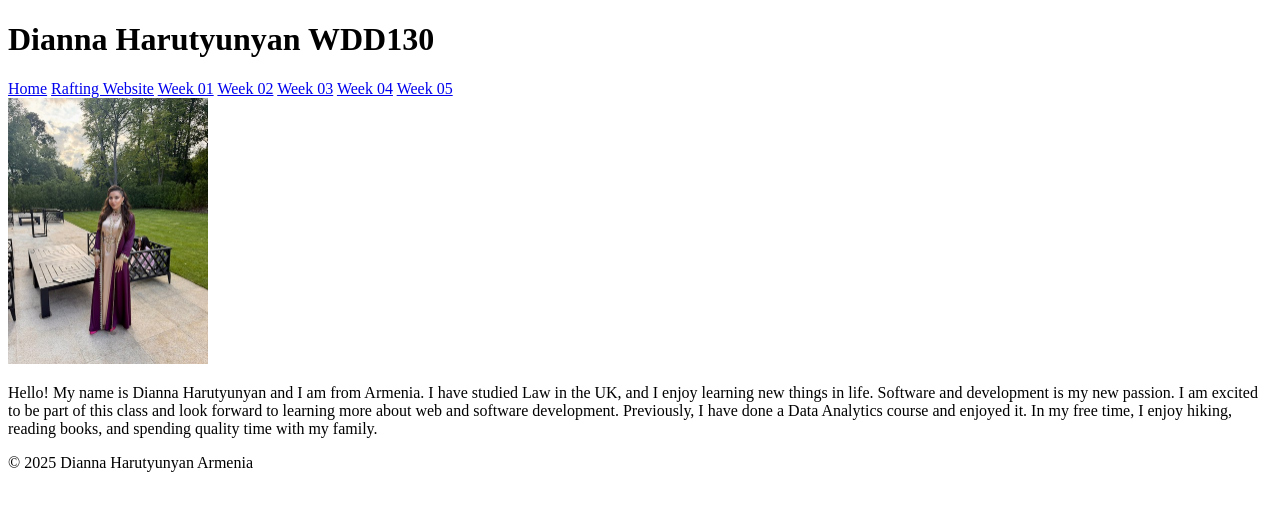
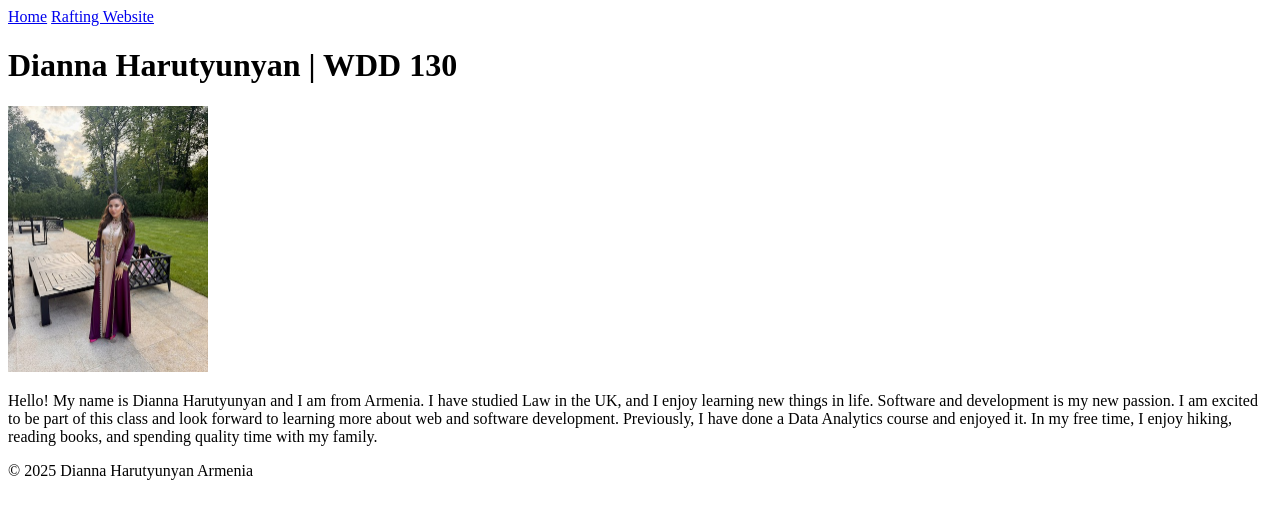
Before and after one commit to hardianna/wdd130, a plain HTML site: page index.html in a window 1280 px wide. Drawn offline with Linux system fonts and the light colour scheme.

Commit message:
correct code

```diff
--- a/index.html
+++ b/index.html
@@ -4,24 +4,18 @@
 <head>
   <meta charset="UTF-8">
   <meta name="viewport" content="width=device-width, initial-scale=1.0">
-  <title>Dianna Harutyunyan WDD130</title>
+  <title>Dianna Harutyunyan | WDD 130</title>
 </head>
 
 <body>
   <header>
-    <h1>Dianna Harutyunyan WDD130</h1>
     <nav>
       <a href="index.html">Home</a>
       <a href="wwr/index.html">Rafting Website</a>
-      <a href="week01/index.html">Week 01</a>
-      <a href="week02/index.html">Week 02</a>
-      <a href="week03/index.html">Week 03</a>
-      <a href="week04/index.html">Week 04</a>
-      <a href="week05/index.html">Week 05</a>
     </nav>
   </header>
-
   <main>
+    <h1>Dianna Harutyunyan | WDD 130</h1>
     <img src="week01/images/profile.jpg" alt="Dianna Harutyunyan" width="200">
     <p>
       Hello! My name is Dianna Harutyunyan and I am from Armenia.
@@ -32,7 +26,6 @@
       In my free time, I enjoy hiking, reading books, and spending quality time with my family.
     </p>
   </main>
-
   <footer>
     <p>&copy; 2025 Dianna Harutyunyan Armenia</p>
   </footer>
```
